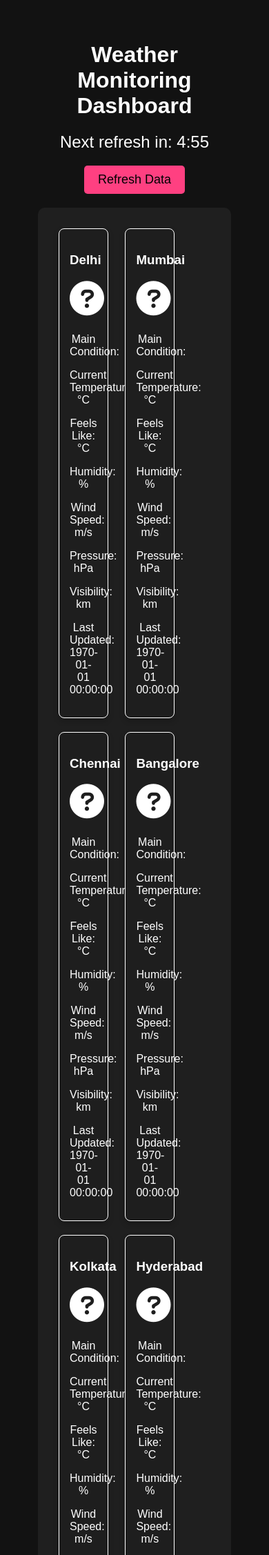
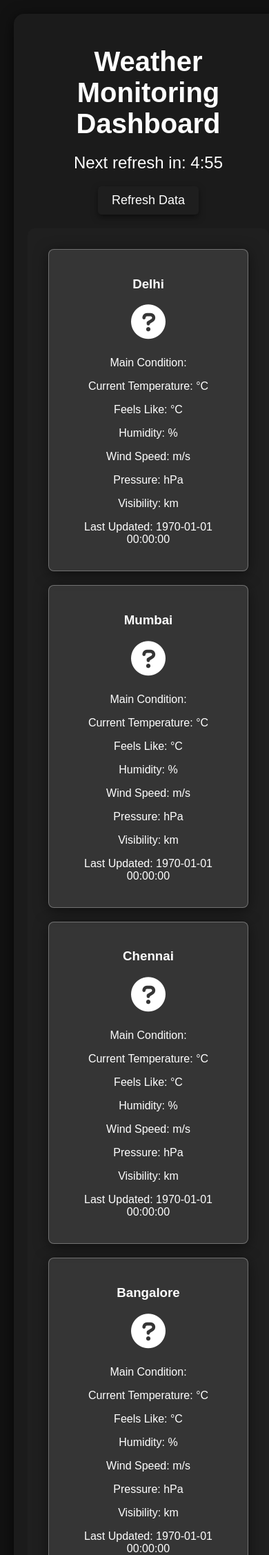
Before and after one commit to RAJPOWELL/Weather-Monitoring-with-Rollups-and-Aggregates, a Flask app: page / in a window 390 px wide. Shown: the top 2254 px of the page at 69% size. Run offline with Flask 3, Linux system fonts and the light colour scheme.

Commit message:
UI Improved

```diff
--- a/app.py
+++ b/app.py
@@ -25,35 +25,39 @@
     'Fog': 'fa-smog',
 }
 
-@app.route('/api/fetch_weather')
 def fetch_weather_data():
     global weather_data
-    for city in CITIES:
-        response = requests.get(f"http://api.openweathermap.org/data/2.5/weather?q={city}&appid={API_KEY}")
-        data = response.json()
-        if response.status_code == 200:
-            main = data['weather'][0]['main']
-            icon_class = WEATHER_ICONS.get(main, 'fa-question-circle')  # Default icon if condition not found
-            temp = data['main']['temp'] - 273.15  # Convert Kelvin to Celsius
-            feels_like = data['main']['feels_like'] - 273.15  # Convert Kelvin to Celsius
-            humidity = data['main']['humidity']  # Get humidity
-            wind_speed = data['wind']['speed']  # Get wind speed
-            pressure = data['main']['pressure']  # Get pressure
-            visibility = data['visibility'] / 1000  # Convert visibility from meters to kilometers
-            dt = data['dt']
-            weather_data[city] = {
-                'main': main,
-                'main_icon': icon_class,  # Use FontAwesome class for the icon
-                'temp': temp,
-                'feels_like': feels_like,
-                'humidity': humidity,
-                'wind_speed': wind_speed,
-                'pressure': pressure,
-                'visibility': visibility,
-                'dt': dt
-            }
-        else:
-            print(f"Error fetching data for {city}: {data.get('message', 'Unknown error')}")
+    with app.app_context():  # Create application context for this thread
+        for city in CITIES:
+            response = requests.get(f"http://api.openweathermap.org/data/2.5/weather?q={city}&appid={API_KEY}")
+            data = response.json()
+            if response.status_code == 200:
+                main = data['weather'][0]['main']
+                icon_class = WEATHER_ICONS.get(main, 'fa-question-circle')  # Default icon if condition not found
+                temp = data['main']['temp'] - 273.15  # Convert Kelvin to Celsius
+                feels_like = data['main']['feels_like'] - 273.15  # Convert Kelvin to Celsius
+                humidity = data['main']['humidity']  # Get humidity
+                wind_speed = data['wind']['speed']  # Get wind speed
+                pressure = data['main']['pressure']  # Get pressure
+                visibility = data['visibility'] / 1000  # Convert visibility from meters to kilometers
+                dt = data['dt']
+                weather_data[city] = {
+                    'main': main,
+                    'main_icon': icon_class,  # Use FontAwesome class for the icon
+                    'temp': temp,
+                    'feels_like': feels_like,
+                    'humidity': humidity,
+                    'wind_speed': wind_speed,
+                    'pressure': pressure,
+                    'visibility': visibility,
+                    'dt': dt
+                }
+            else:
+                print(f"Error fetching data for {city}: {data.get('message', 'Unknown error')}")
+
+@app.route('/api/fetch_weather')
+def fetch_weather():
+    fetch_weather_data()  # Fetch weather data when the endpoint is hit
     return jsonify(weather_data)
 
 @app.route('/')
@@ -69,6 +73,6 @@
     return datetime.fromtimestamp(timestamp).strftime('%Y-%m-%d %H:%M:%S')
 
 if __name__ == '__main__':
-    # Start the background thread to fetch weather data
+    # Start the background thread to fetch weather data every 5 minutes
     threading.Thread(target=fetch_weather_data, daemon=True).start()
     app.run(debug=False)
--- a/templates/index.html
+++ b/templates/index.html
@@ -8,65 +8,108 @@
     <link rel="stylesheet" href="https://cdnjs.cloudflare.com/ajax/libs/font-awesome/6.0.0-beta3/css/all.min.css">
     <style>
         body {
-            font-family: Arial, sans-serif;
-            background-color: #121212;
-            color: #ffffff;
+            font-family: 'Arial', sans-serif;
+            background-color: #121212; /* Dark background */
+            color: #ffffff; /* White text */
             margin: 0;
             padding: 20px;
+            display: flex;
+            justify-content: center;
+            align-items: center;
+            flex-direction: column;
+            min-height: 100vh; /* Full height for vertical centering */
             transition: background-color 0.5s ease; /* Smooth background color transition */
         }
+
         .container {
-            max-width: 1200px;
-            margin: auto;
+            max-width: 1200px; /* Maximum width for container */
+            width: 100%; /* Full width */
+            padding: 20px;
+            backdrop-filter: blur(10px); /* Blur effect */
+            border-radius: 15px; /* Rounded corners */
+            box-shadow: 0 4px 20px rgba(0, 0, 0, 0.7); /* Deeper shadow for depth */
+            background-color: rgba(30, 30, 30, 0.85); /* Dark semi-transparent background */
         }
+
         h1 {
             text-align: center;
             margin-bottom: 20px;
             animation: fadeIn 1s; /* Fade in animation for title */
+            font-size: 2.5em; /* Larger title */
+            color: #ffffff; /* White color for title */
         }
+
         #timer {
             text-align: center;
             font-size: 24px;
             margin-bottom: 20px;
             animation: fadeIn 1s; /* Fade in animation for timer */
         }
+
         #refresh-button {
             display: block;
             margin: 0 auto 20px auto;
             padding: 10px 20px;
             font-size: 18px;
-            background-color: #ff4081;
+            background-color: #1e1e1e; /* Dark button color */
             border: none;
             border-radius: 5px;
             cursor: pointer;
-            transition: background-color 0.3s;
+            transition: background-color 0.3s, transform 0.3s; /* Smooth transitions */
             animation: fadeIn 1s; /* Fade in animation for button */
+            box-shadow: 0 4px 10px rgba(0, 0, 0, 0.5); /* Button shadow */
+            color: #ffffff; /* White text */
         }
+
         #refresh-button:hover {
-            background-color: #ff79b0; /* Change color on hover */
+            background-color: #3a3a3a; /* Slightly lighter on hover */
+            transform: scale(1.05); /* Slight scale on hover */
         }
+
+        .weather-summary {
+            display: flex; /* Use flexbox for alignment */
+            flex-wrap: wrap; /* Wrap tiles on smaller screens */
+            justify-content: space-between; /* Space out the weather tiles */
+        }
+
         .city-summary {
-            border: 1px solid #ffffff;
+            border: 1px solid rgba(255, 255, 255, 0.3);
             border-radius: 8px;
-            padding: 15px;
+            padding: 20px;
             margin: 10px;
             text-align: center;
-            display: inline-block;
-            width: calc(33.33% - 40px); /* Adjust tile size */
-            box-shadow: 0 4px 8px rgba(0, 0, 0, 0.2);
-            background-color: #1e1e1e;
-            transition: transform 0.3s; /* Transition for hover effect */
+            flex: 1 1 calc(33.33% - 20px); /* Adjust tile size and spacing */
+            box-shadow: 0 4px 20px rgba(0, 0, 0, 0.5); /* Shadow for tiles */
+            background-color: rgba(255, 255, 255, 0.1); /* Semi-transparent tile */
+            transition: transform 0.3s, background-color 0.3s; /* Transition for hover effect */
         }
+
         .city-summary:hover {
             transform: scale(1.05); /* Scale effect on hover */
+            background-color: rgba(255, 255, 255, 0.2); /* Change background color on hover */
         }
+
         .city-summary i {
-            font-size: 50px; /* Adjust icon size */
+            font-size: 50px; /* Icon size */
             margin-bottom: 10px;
+            color: #ffffff; /* Icon color */
         }
+
         @keyframes fadeIn {
             from { opacity: 0; }
             to { opacity: 1; }
+        }
+
+        @media (max-width: 768px) {
+            .city-summary {
+                flex: 1 1 calc(50% - 20px); /* Responsive tile size for medium screens */
+            }
+        }
+
+        @media (max-width: 480px) {
+            .city-summary {
+                flex: 1 1 calc(100% - 20px); /* Full width on small screens */
+            }
         }
     </style>
 </head>
@@ -75,7 +118,7 @@
         <h1>Weather Monitoring Dashboard</h1>
         <div id="timer">Next refresh in: <span id="time-remaining">5:00</span></div>
         <button id="refresh-button">Refresh Data</button>
-        <div id="weather-summary">
+        <div id="weather-summary" class="weather-summary">
             {% for city, data in weather_data.items() %}
                 <div class="city-summary">
                     <h3>{{ city }}</h3>
```
Also changed, not shown: database.py (added, +37 -0 lines), weather_data.db (added).
